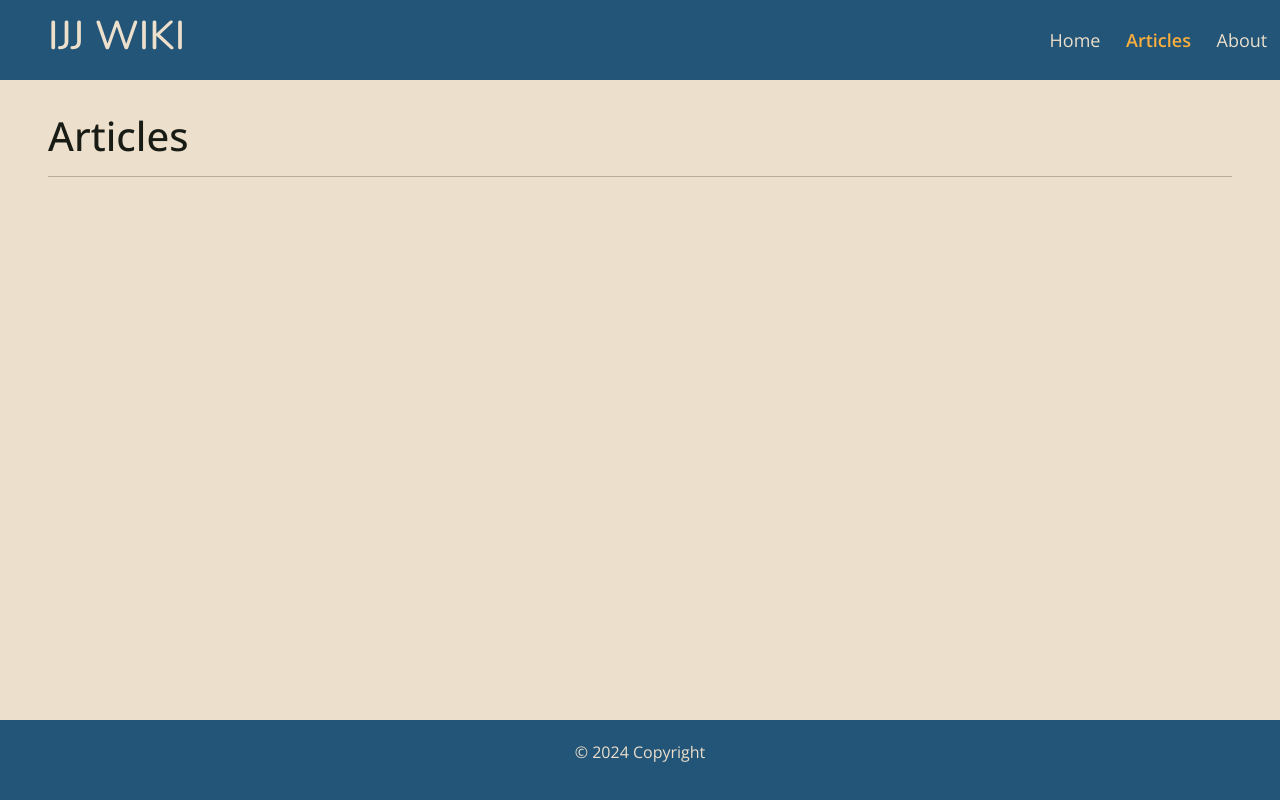
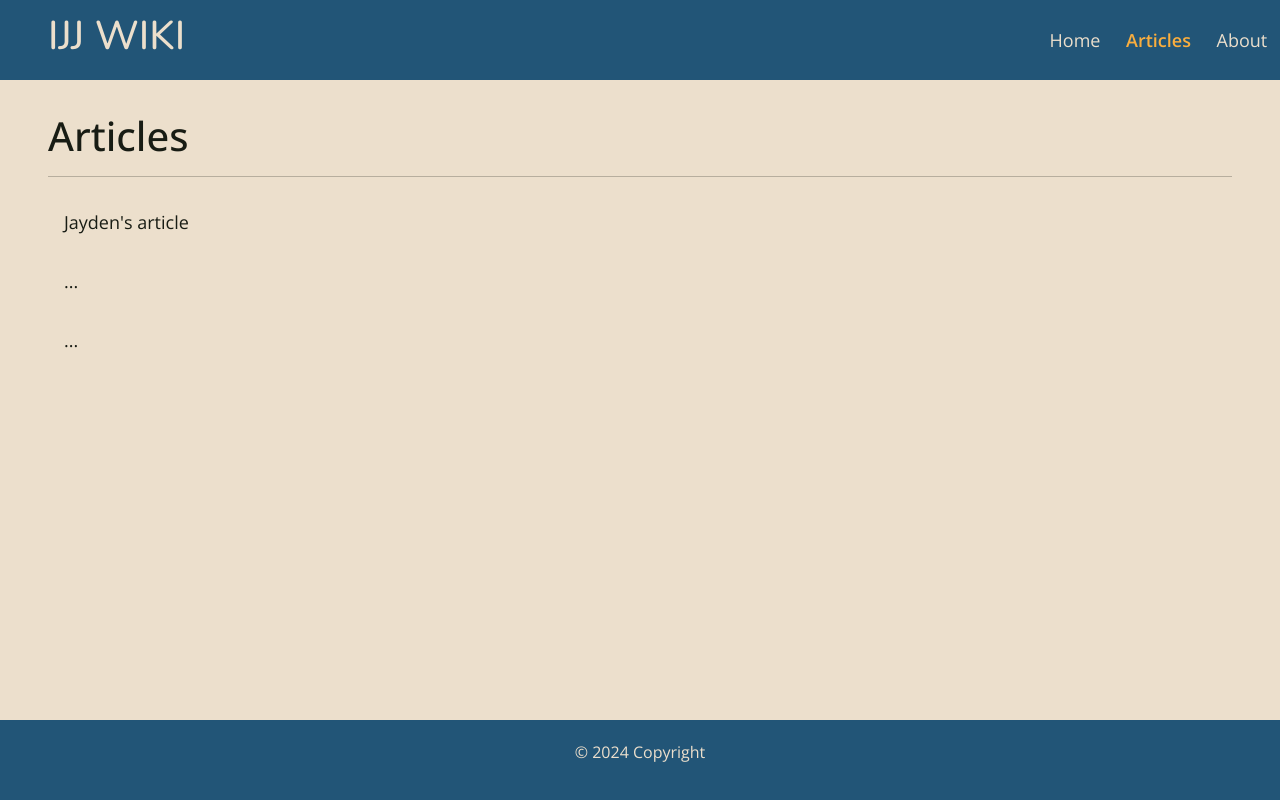
Before and after one commit to vancoder1/ijj-wiki, a plain HTML site: page articles.html in a window 1280 px wide. Drawn offline with nearby package versions, Linux system fonts and the light colour scheme.

Commit message:
Small tweaks; Changes to the articles page

```diff
--- a/articles.html
+++ b/articles.html
@@ -8,6 +8,7 @@
     <link href="https://cdn.jsdelivr.net/npm/bootstrap@5.3.3/dist/css/bootstrap.min.css" rel="stylesheet" integrity="sha384-QWTKZyjpPEjISv5WaRU9OFeRpok6YctnYmDr5pNlyT2bRjXh0JMhjY6hW+ALEwIH" crossorigin="anonymous">
     <script src="https://cdn.jsdelivr.net/npm/bootstrap@5.3.3/dist/js/bootstrap.bundle.min.js" integrity="sha384-YvpcrYf0tY3lHB60NNkmXc5s9fDVZLESaAA55NDzOxhy9GkcIdslK1eN7N6jIeHz" crossorigin="anonymous"></script>
     <link rel="stylesheet" href="resources/css/style.css"/>
+    <link rel="stylesheet" href="resources/css/articles.css"
 </head>
 <body>
     <div id="page-container">
@@ -24,6 +25,12 @@
         <main>
             <h1>Articles</h1>
             <hr />
+
+            <div class="articles">
+                <a href="articles/jaydenw.html">Jayden's article</a>
+                <a href="articles.html">...</a>
+                <a href="articles.html">...</a>
+            </div>
         </main>
         <footer>
             <p>&copy; 2024 Copyright</p>
--- a/resources/css/about.css
+++ b/resources/css/about.css
@@ -1,4 +1,4 @@
-main .wrapper {
+main .about-text {
     display: flex;
     justify-content: center;
     align-items: center;
--- /dev/null
+++ b/resources/css/articles.css
@@ -0,0 +1,13 @@
+.articles a {
+    display: flex;
+    flex-direction: column;
+    flex: 1;
+    padding: 1rem;
+    font-size: 18px;
+    text-decoration: none;
+    color: #181C14;
+}
+
+.articles a:hover {
+    color: #930d09;
+}
```
Also changed, not shown: about.html (+1 -1 lines), articles/jaydenw.html (+5 -4 lines), resources/css/articles/jaydenw.css (renamed from resources/css/jaydenw.css).
